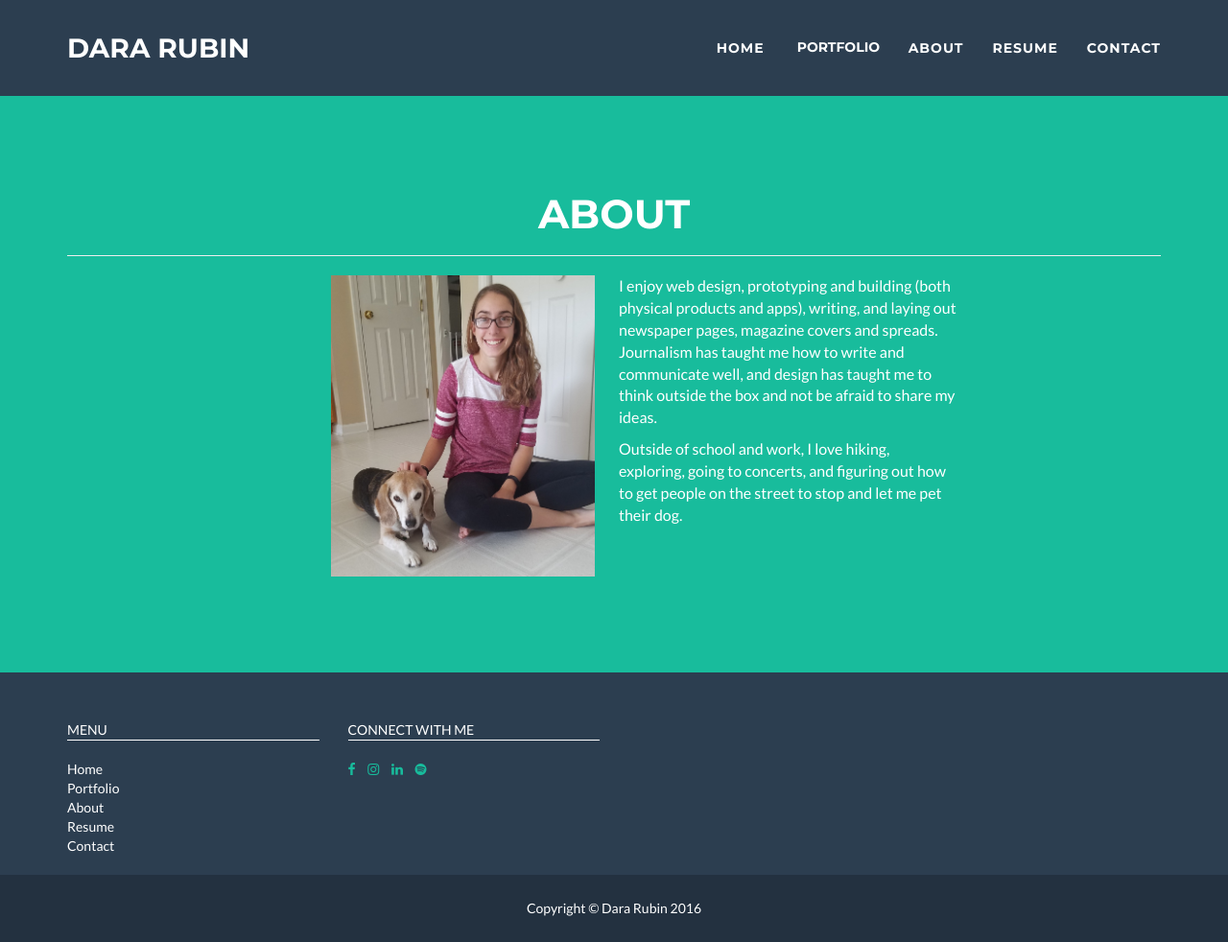
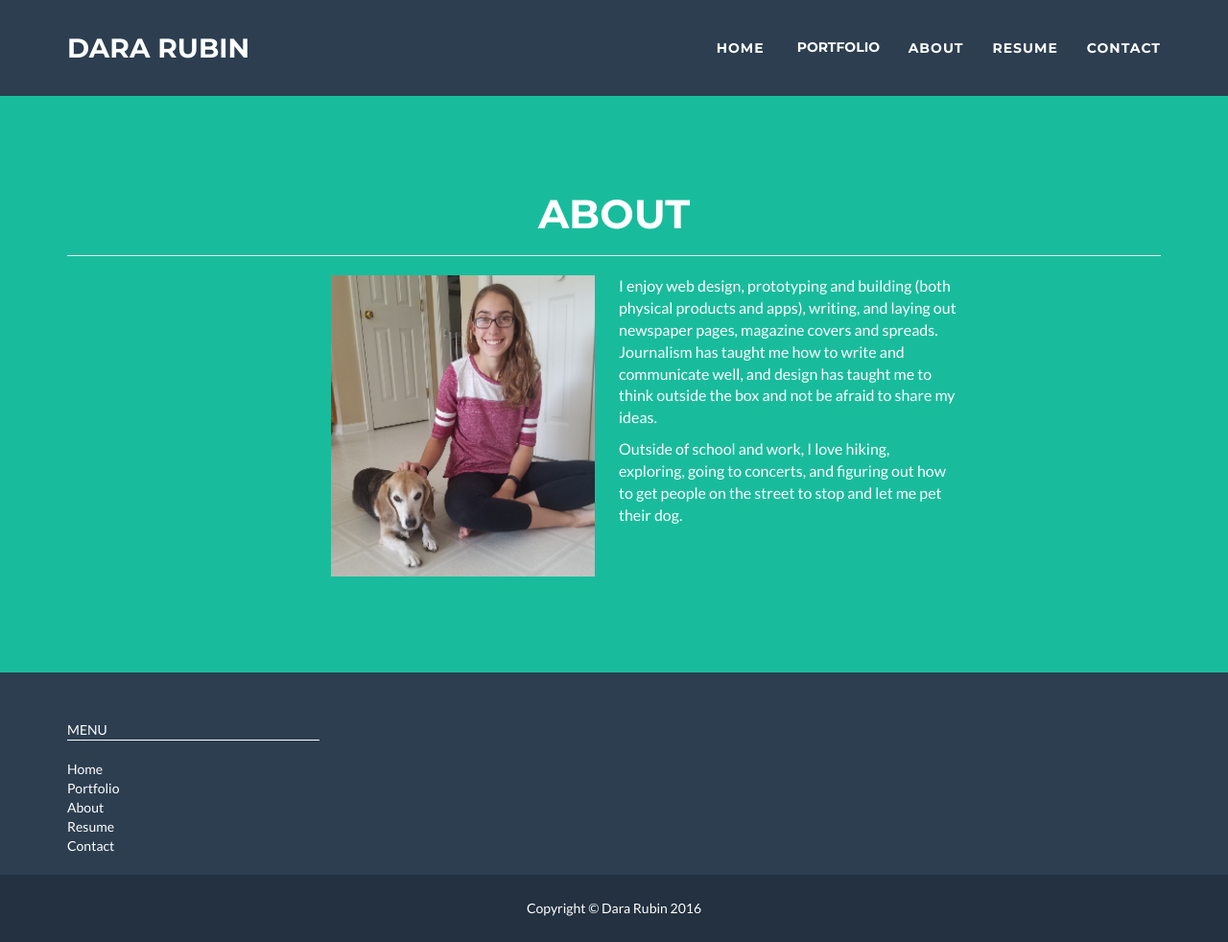
Before and after one commit to dararubin/dararubin.github.io, a website: page about.html in a window 1280 px wide. Shown: the whole page at 96% size. Drawn offline with nearby package versions, Linux system fonts and the light colour scheme.

Commit message:
removed social media

```diff
--- a/about.html
+++ b/about.html
@@ -142,7 +142,7 @@
                         </div>
 
 
-                        <div class="col-lg-3 text-left" >
+                        <!--  <div class="col-lg-3 text-left" >
                             CONNECT WITH ME
                             <div style=" border-top: 1px solid white; width: 100%;"></div>
                             <br>
@@ -156,7 +156,7 @@
                                 <li><a href="#"><i class="fa fa-spotify"></i></a>
                                 </li>
                             </ul>
-                        </div>
+                        </div> -->
 
                     </div>
                 </div>
```
Also changed, not shown: contact.html (+2 -2 lines), design.html (+2 -2 lines), flyers.html (+2 -2 lines), index.html (+2 -2 lines), media.html (+2 -2 lines), resume.html (+2 -2 lines), sites.html (+2 -2 lines), stories.html (+2 -2 lines), videos.html (+2 -2 lines).
